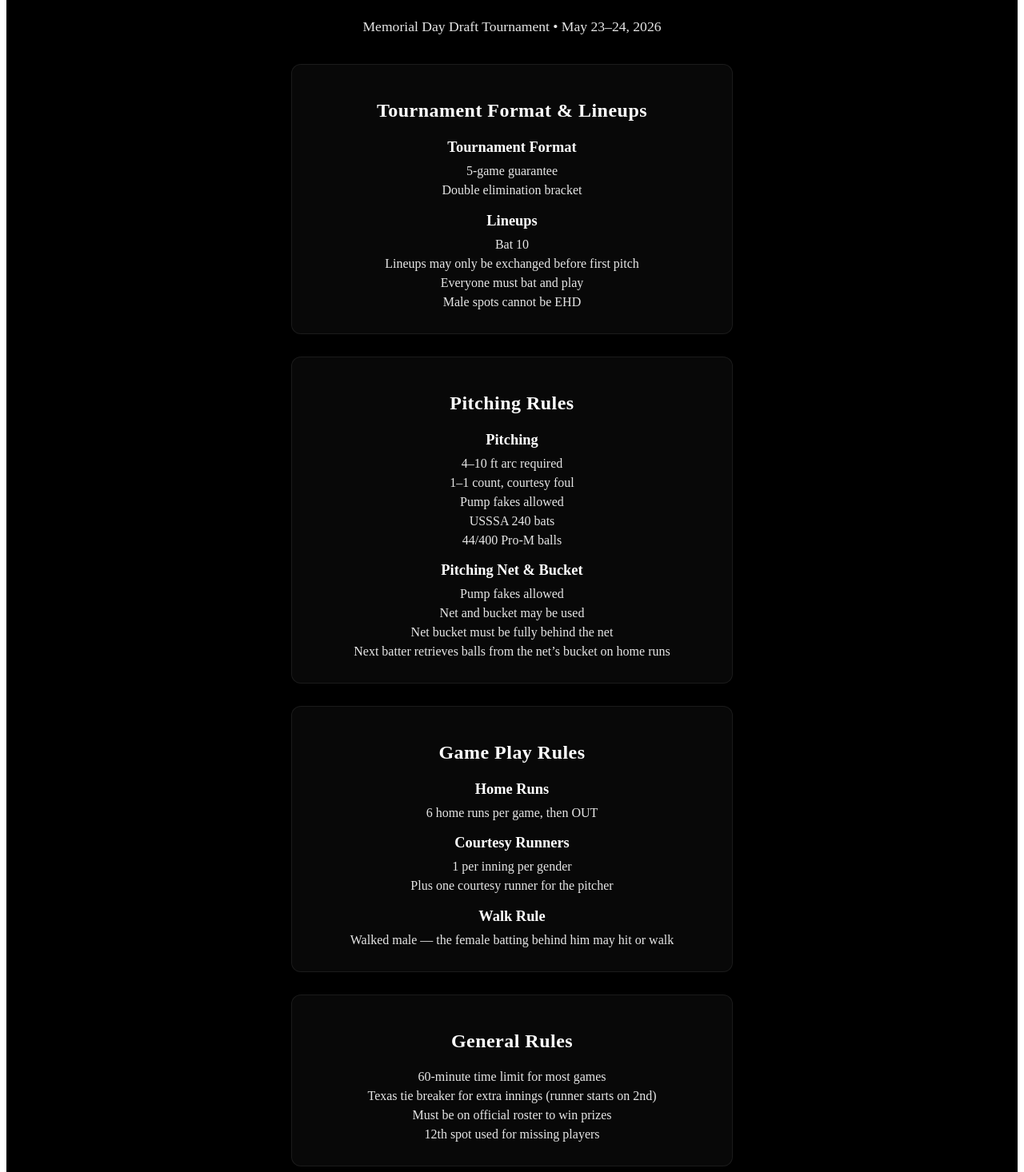
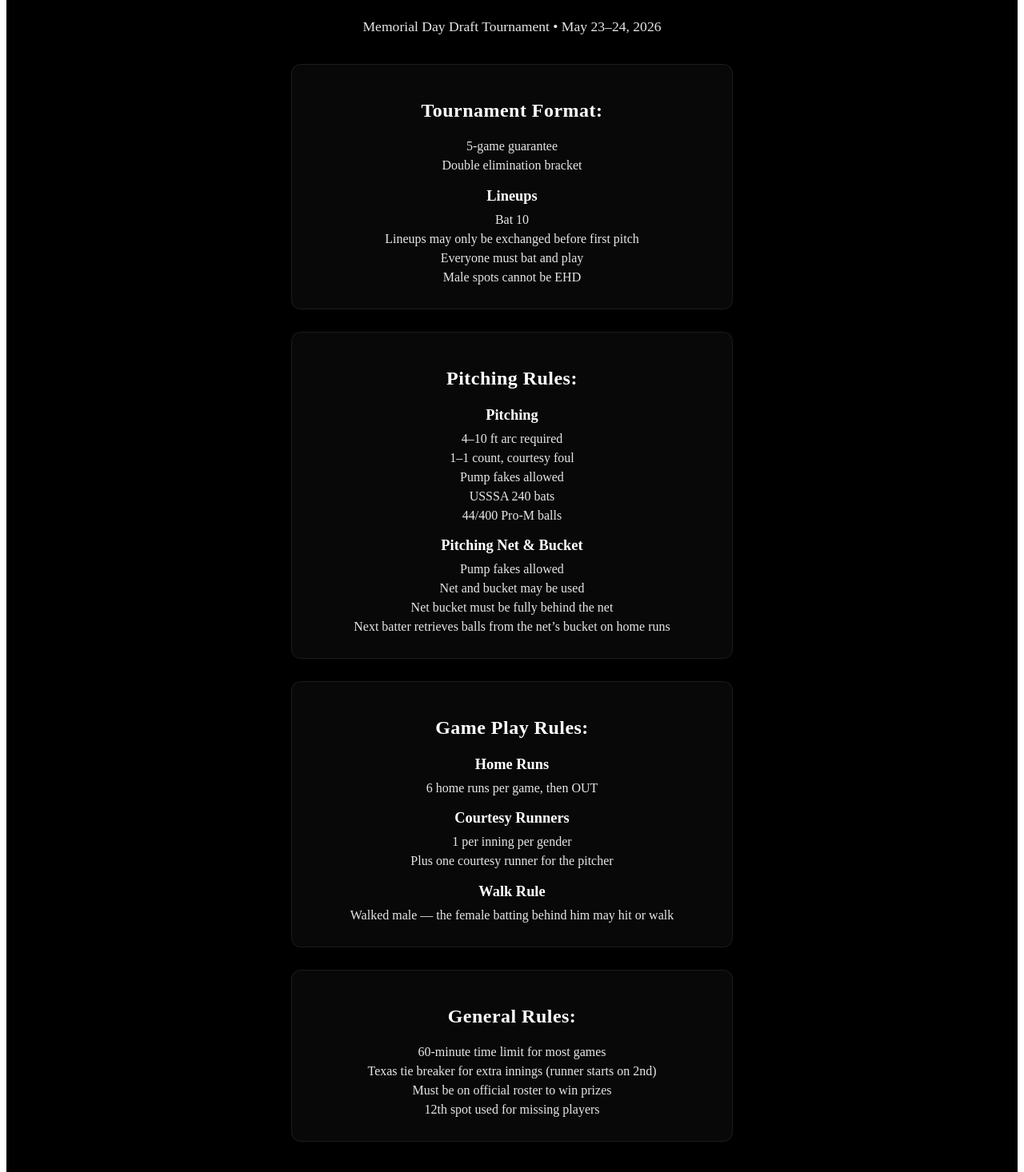
Before and after one commit to markhartley0929-netizen/SingleEventRegistration, a React (Vite) app: page /rules in a window 1280 px wide. Shown: the part 344-1810 px from the top of the page at 80% size. Built offline with nearby package versions, Linux system fonts and the light colour scheme.

Commit message:
Add Rules page, no button V10

```diff
--- a/src/pages/RulesPage.tsx
+++ b/src/pages/RulesPage.tsx
@@ -20,10 +20,10 @@ export default function RulesPage() {
 
           {/* GROUP 1 — TOURNAMENT FORMAT */}
           <div className="rules-card">
-            <h2>Tournament Format & Lineups</h2>
+            <h2>Tournament Format:</h2>
 
             <div className="rules-block">
-              <h3>Tournament Format</h3>
+
               <ul>
                 <li>5-game guarantee</li>
                 <li>Double elimination bracket</li>
@@ -43,7 +43,7 @@ export default function RulesPage() {
 
           {/* GROUP 2 — PITCHING */}
           <div className="rules-card">
-            <h2>Pitching Rules</h2>
+            <h2>Pitching Rules:</h2>
 
             <div className="rules-block">
               <h3>Pitching</h3>
@@ -71,7 +71,7 @@ export default function RulesPage() {
 
           {/* GROUP 3 — GAME PLAY */}
           <div className="rules-card">
-            <h2>Game Play Rules</h2>
+            <h2>Game Play Rules:</h2>
 
             <div className="rules-block">
               <h3>Home Runs</h3>
@@ -100,7 +100,7 @@ export default function RulesPage() {
 
           {/* GROUP 4 — GENERAL */}
           <div className="rules-card">
-            <h2>General Rules</h2>
+            <h2>General Rules:</h2>
 
             <div className="rules-block">
               <ul>
```
